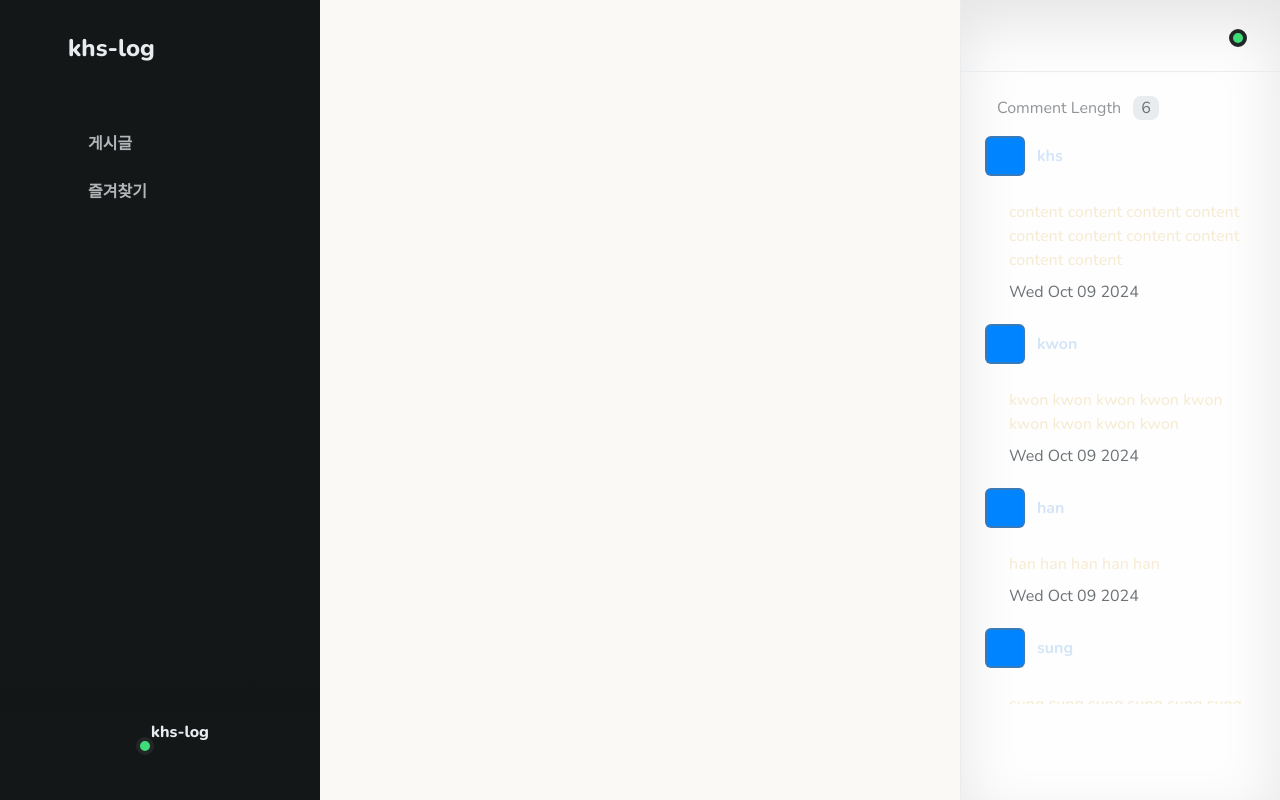
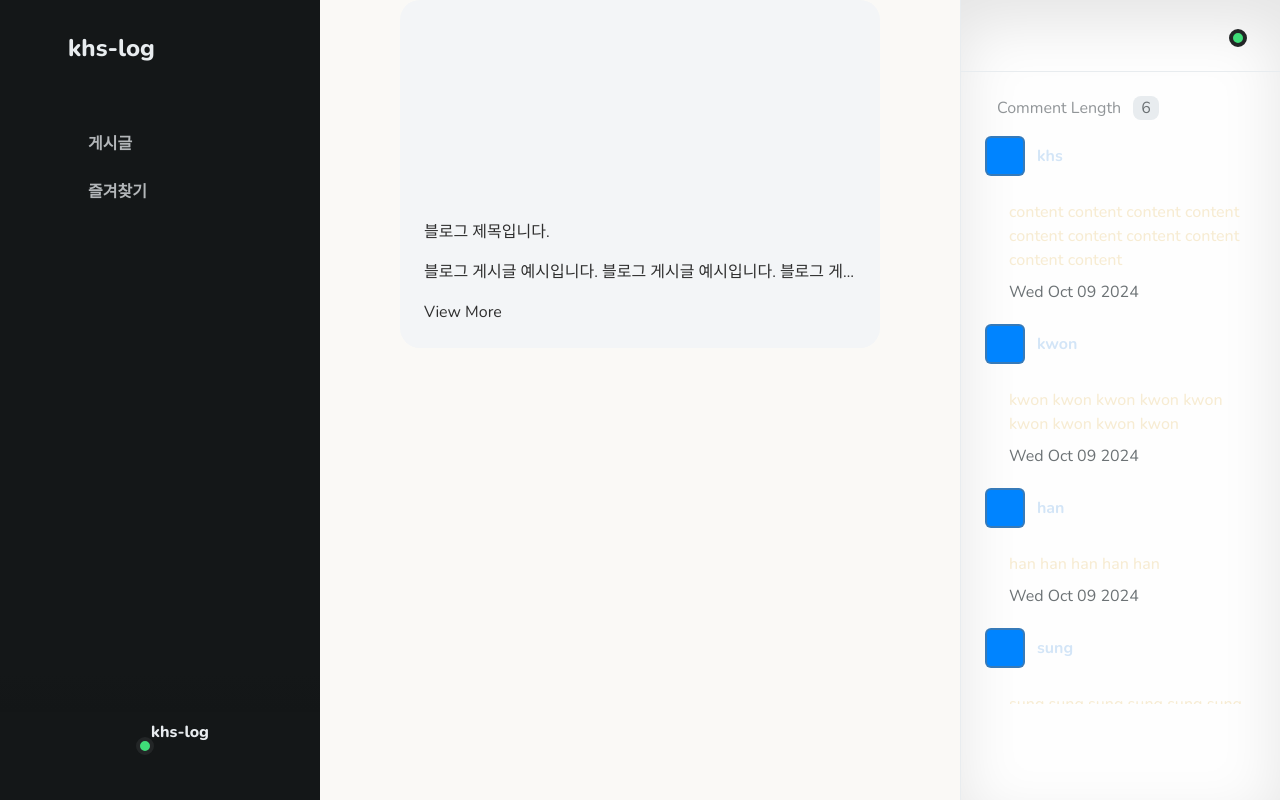
Before and after one commit to f-lab-edu/khs-log, a Next.js app: page / in a window 1280 px wide. Built offline with nearby package versions, Linux system fonts and the light colour scheme; a web font is replaced by a local one.

Commit message:
feat: Implement BlogCard (#9)
* feat: add LeftSideBar component

* feat: add RightCommentBar

* chore: resolve ci issue

* feat: add BlogCard

* refactor: remove useless style

* refactor: modify blog-card style

---------

Co-authored-by: KHS <khs@KHSui-MacBookPro-2.local>

```diff
--- a/src/app/globals.css
+++ b/src/app/globals.css
@@ -38,15 +38,15 @@ a {
 }
 
 button {
-  @apply bg-pastelBlue text-darkGray shadow-retro rounded px-4 py-2 hover:bg-blue-300;
+  @apply bg-pastelBlue text-darkGray rounded px-4 py-2 hover:bg-blue-300;
 }
 
 .blog-card {
-  @apply bg-pastelYellow p-4 rounded-lg shadow-retro;
+  @apply bg-pastelYellow p-4 rounded-lg;
 }
 
 .nav-bar {
-  @apply bg-retroCream p-4 rounded-full shadow-retro;
+  @apply bg-retroCream p-4 rounded-full;
 }
 
 .nav-item {
@@ -59,7 +59,7 @@ button {
 }
 
 .header-bar {
-  @apply bg-retroCream border-2 border-black rounded-t-lg shadow-retro;
+  @apply bg-retroCream border-2 border-black rounded-t-lg;
 }
 
 .title {
@@ -67,7 +67,7 @@ button {
 }
 
 .label {
-  @apply bg-pastelPink px-4 py-2 rounded-l-lg border-2 border-black shadow-retro;
+  @apply bg-pastelPink px-4 py-2 rounded-l-lg border-2 border-black;
 }
 
 .scrollbar-none::-webkit-scrollbar {
--- /dev/null
+++ b/src/components/BlogCard/index.tsx
@@ -0,0 +1,38 @@
+import Link from 'next/link'
+
+import Image from '@/components/Image'
+
+interface Props {
+  url: string
+}
+
+const BlogCard = ({url}: Props) => {
+  return (
+    <div className="w-full max-w-[30rem] mx-auto">
+      <div className="pt-6 px-6 pb-6 space-y-4 bg-n-2 rounded-[1.25rem] md:p-5 md:pb-14">
+        <div className="relative aspect-[2.4] w-full">
+          <Image
+            className="rounded-xl object-cover"
+            src="/images/ogu.webp"
+            fill
+            sizes="(max-width: 768px) 100vw, (max-width: 1499px) 50vw, 33.33vw"
+            alt="blogContent"
+          />
+        </div>
+        <div className="mt-4 base1">블로그 제목입니다.</div>
+        <div className="mt-4 truncate">
+          블로그 게시글 예시입니다. 블로그 게시글 예시입니다. 블로그 게시글
+          예시입니다. 블로그 게시글 예시입니다. 블로그 게시글 예시입니다. 블로그
+          게시글 예시입니다. 블로그 게시글 예시입니다.
+        </div>
+        <div className="flex flex-wrap">
+          <Link href={url} className="btn-dark btn-small mr-4">
+            View More
+          </Link>
+        </div>
+      </div>
+    </div>
+  )
+}
+
+export default BlogCard
--- a/src/templates/MainPage/index.tsx
+++ b/src/templates/MainPage/index.tsx
@@ -2,6 +2,7 @@
 
 import React from 'react'
 
+import BlogCard from '@/components/BlogCard'
 import LeftSideBar from '@/components/LeftSideBar'
 import RightCommentBar from '@/components/RightCommentBar'
 
@@ -9,6 +10,7 @@ const MainPage = () => {
   return (
     <>
       <LeftSideBar />
+      <BlogCard url="/" />
       <RightCommentBar />
     </>
   )
```
Also changed, not shown: public/images/ogu.webp (added).
